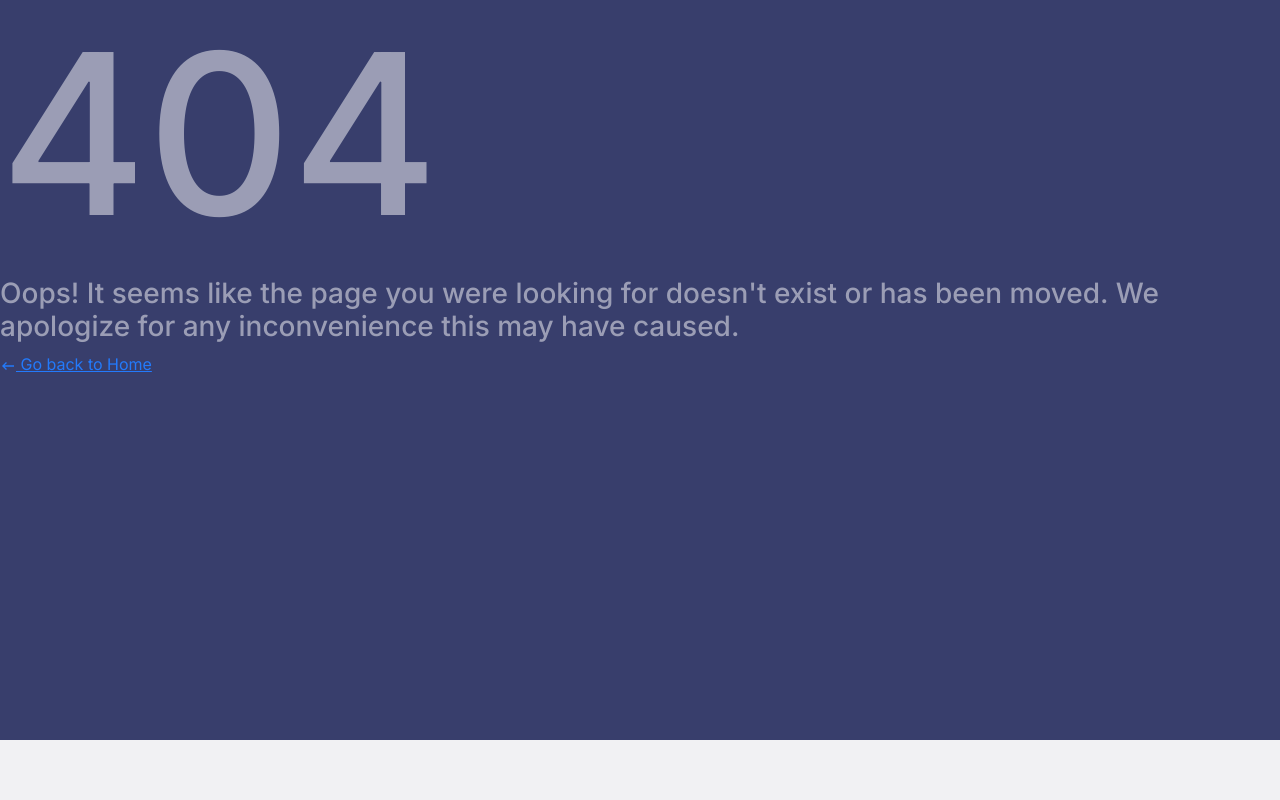
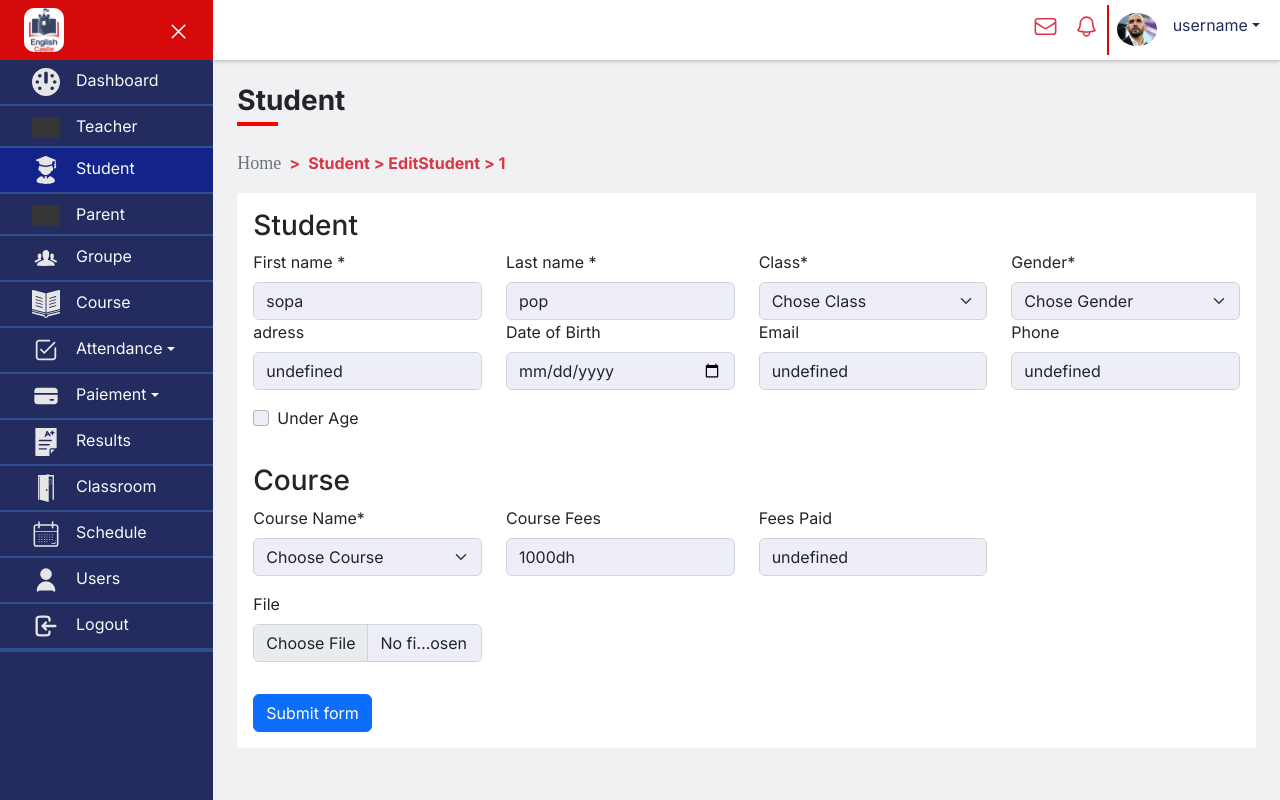
Before and after one commit to Lachhab1/language-center_react_laravel, a React (Vite) app in the folder langcenter-frontend/: page /student/editStudent/1 in a window 1280 px wide. Before the commit this address had no page. Built offline with nearby package versions, Linux system fonts and the light colour scheme; grey boxes are pictures that could not be loaded.

Commit message:
edit form student

```diff
--- a/langcenter-frontend/src/views/AddEtudiant.jsx
+++ b/langcenter-frontend/src/components/Composentforstudentspage/AddEtudiant.jsx
@@ -1,4 +1,4 @@
-import FormC from "../components/Form"
+import FormC from "../Form"
 
 import React from 'react'
 
--- /dev/null
+++ b/langcenter-frontend/src/components/Composentforstudentspage/EditEtudiant.jsx
@@ -0,0 +1,30 @@
+import FormC from "../Form"
+import {useState,useEffect} from "react"
+import {useParams} from "react-router-dom"
+
+export default function EditEtudiant() {
+    const { id } = useParams();
+    const [student,setStudent] = useState();
+    let fetchdata ={
+        id: id,
+          firstName:"sopa",
+          lastName:"pop",
+        };
+    useEffect(() => {
+        // Fetch schedule data based on the ID from the database or API
+        // Example API call: fetchScheduleData(id)
+        // Once you have the data, update the schedule state
+        console.log("data");
+       fetchdata = {
+          id: id,
+          firstName:"sopa",
+          lastName:"pop",
+        };
+        setStudent(fetchdata);
+      }, [id]);
+  return (
+    <div className="student-add">
+        <FormC firstName={fetchdata.firstName} lastName={fetchdata.lastName} />
+    </div>
+  )
+}
--- a/langcenter-frontend/src/components/Composentforstudentspage/TableEtud.jsx
+++ b/langcenter-frontend/src/components/Composentforstudentspage/TableEtud.jsx
@@ -4,11 +4,12 @@ import Button from "../Button"
 import { useState } from "react"
 import DataTable from "react-data-table-component"
 import { Link } from "react-router-dom"
-import { BsFillPencilFill,MdDelete } from 'react-icons/all';
+import { BsFillPencilFill,
+    MdDelete,
+    BsFillEyeFill}from 'react-icons/all';
 
 export default function TableEtud()
 {
-
 const col=[
     {
         name:"Name",
@@ -39,7 +40,12 @@ const col=[
         selector:row => row.action,
         cell: (row) => (
         <div style={{ display: 'flex', gap: '0px' }}>
-          <Link to={`/schedule/EditSchedule/${row.id}`}>
+            <Link to={`/student/${row.id}`}>
+            <button style={{ border: 'none', background: 'none'}}>
+              <BsFillEyeFill style={{ color: 'green', fontSize: '20px' }} />
+            </button>
+            </Link>
+                <Link to={`/student/editStudent/${row.id}`}>
             <button style={{ border: 'none', background: 'none' }}>
               <BsFillPencilFill style={{ color: 'orange' }} />
             </button>
@@ -126,7 +132,6 @@ const Data=[
         {
             const NewData = Data.filter(row => {
                 return row.name.toLowerCase().includes(event.target.value.toLowerCase())
-
             })
             setRecords(NewData)
         }
@@ -134,12 +139,9 @@ const Data=[
         {
             const NewData = Data.filter(row => {
                 return row.class.toLowerCase().includes(event.target.value.toLowerCase())
-
             })
             setRecords(NewData)
         }
-
-
     return(
 
     <div>
--- a/langcenter-frontend/src/components/Form.jsx
+++ b/langcenter-frontend/src/components/Form.jsx
@@ -6,26 +6,27 @@ import Col from 'react-bootstrap/Col';
 import Row from 'react-bootstrap/Row';
 import * as yup from 'yup';
 
-function FormC() {
+function FormC({firstName,lastName,gender,classe,dateofBirth,adress,adult,email,phone,guardfName,guardLName,guardOcup,guardEmail,guardPhone,courseName,courseFeesPaid}) {
+  console.log("first Name "+firstName);
   const formik = useFormik({
         initialValues:{
-        firstName: '',
-        lastName: '',
-        class: '',
-        gender: '',
-        adress: '',
-        dateofBirth: '',
+        firstName: `${firstName}`,
+        lastName: `${lastName}`,
+        class: `${classe}`,
+        gender: `${gender}`,
+        adress: `${adress}`,
+        dateofBirth: `${dateofBirth}`,
         active: false,
-        adult: true,
-        email: '',
-        phone: '',
-        guardfName: '',
-        guardLName: '',
-        guardOcup: '',
-        guardEmail: '',
-        guardPhone: '',
-        courseName: '',
-        courseFeesPaid: '',
+        adult: `${adult}`,
+        email: `${email}`,
+        phone: `${phone}`,
+        guardfName:`${guardfName}`,
+        guardLName: `${guardLName}`,
+        guardOcup: `${guardOcup}`,
+        guardEmail: `${guardEmail}`,
+        guardPhone: `${guardPhone}`,
+        courseName: `${courseName}`,
+        courseFeesPaid: `${courseFeesPaid}`,
         file: '',
       },
     validationSchema: yup.object().shape({
```
Also changed, not shown: langcenter-frontend/src/router.jsx (+6 -1 lines).
